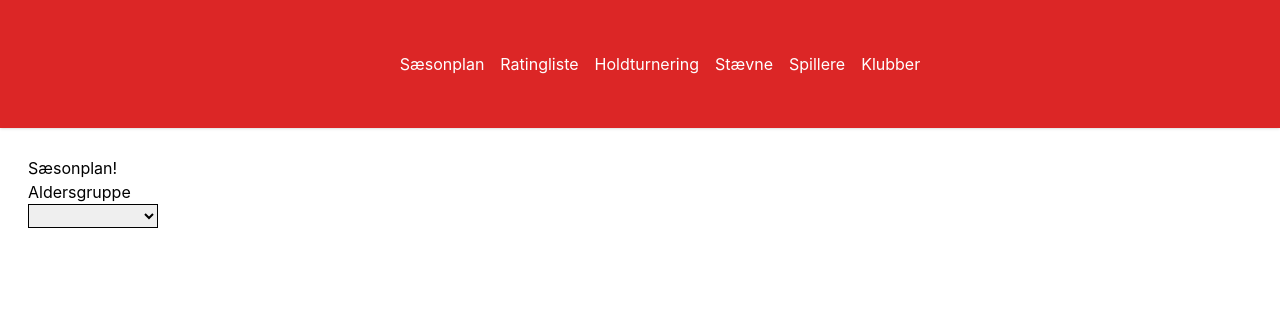
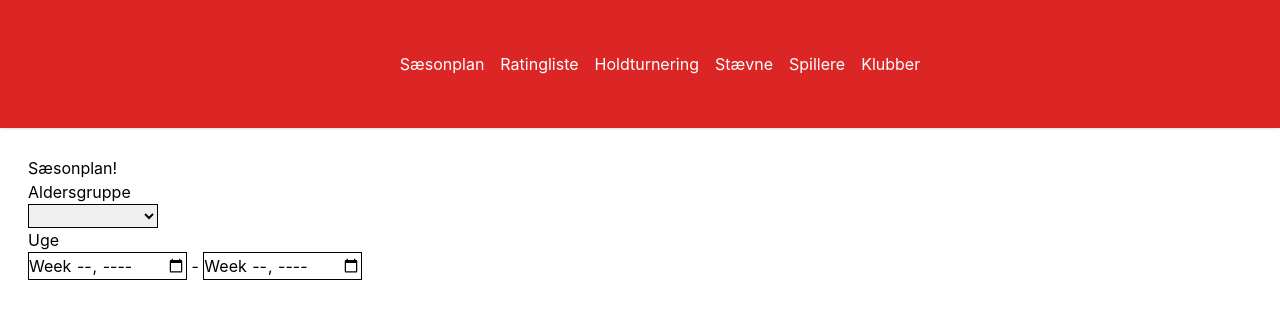
Before and after one commit to GodSpiller/bordtennis, a React (Create React App) app in the folder frontend/: page /saeson in a window 1280 px wide. Shown: the top 318 px of the page. Built offline with nearby package versions, Linux system fonts and the light colour scheme.

Commit message:
Implemented input form for weeks
currently uses type "week" instead of type "number"

```diff
--- a/frontend/package.json
+++ b/frontend/package.json
@@ -6,6 +6,9 @@
     "@testing-library/jest-dom": "^5.14.1",
     "@testing-library/react": "^13.0.0",
     "@testing-library/user-event": "^13.2.1",
+    "@types/babel__core": "^7.20.5",
+    "@types/babel__generator": "^7.6.8",
+    "@types/babel__traverse": "^7.20.5",
     "@types/jest": "^27.0.1",
     "@types/mocha": "^10.0.6",
     "@types/node": "^16.7.13",
--- a/frontend/src/components/inputs/WeekInput.tsx
+++ b/frontend/src/components/inputs/WeekInput.tsx
@@ -0,0 +1,11 @@
+export function WeekInput() {
+  return (
+    <form className="flex flex-col">
+      <label>Uge</label>
+      <div>
+        <input className="border border-black" type="week"></input> -{" "}
+        <input className="border border-black" type="week"></input>
+      </div>
+    </form>
+  );
+}
--- a/frontend/src/pages/SeasonPlanPage.tsx
+++ b/frontend/src/pages/SeasonPlanPage.tsx
@@ -1,5 +1,6 @@
 import { useState } from "react";
 import { AgeGroupSelect } from "../components/selects/AgeGroupSelect";
+import { WeekInput } from "../components/inputs/WeekInput";
 
 export function SeasonPlanPage() {
   const [ageGroup, setAgeGroup] = useState<string | undefined>();
@@ -13,6 +14,7 @@ export function SeasonPlanPage() {
     <div className="flex flex-col">
       Sæsonplan!
       <AgeGroupSelect setAgeGroup={ageGroupChange} />
+      <WeekInput />
     </div>
   );
 }
```
Also changed, not shown: frontend/tsconfig.json (+2 -8 lines), 1 other file (tests, documents, lock files or other folders).
